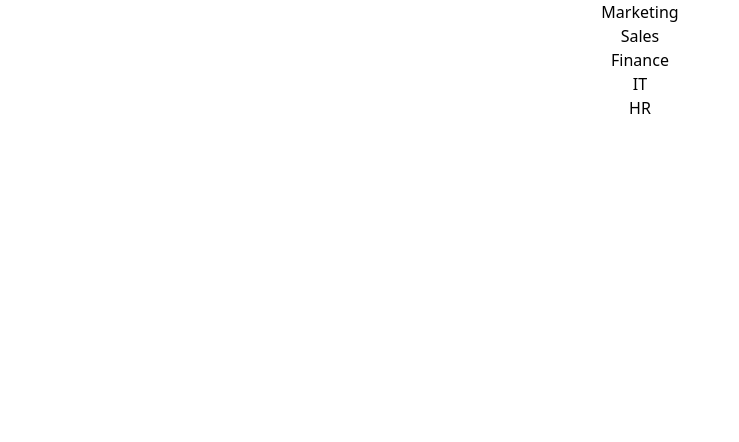
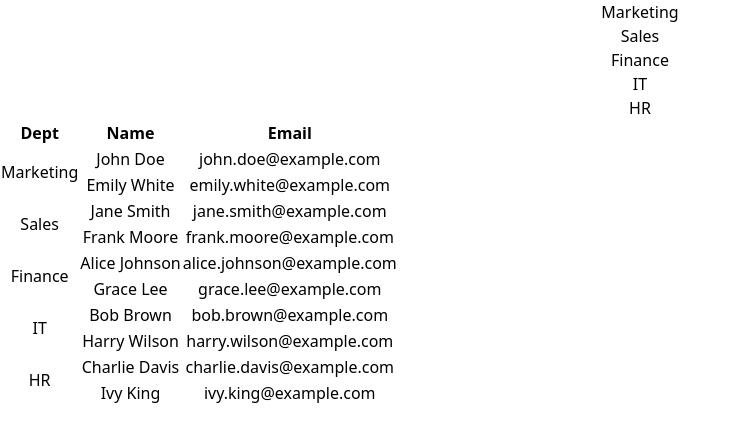
Before and after one commit to akshitchowdhury/playground, a React (Create React App) app: page / in a window 1280 px wide. Shown: the top 442 px of the page, without its empty margins (0-739 px from the left). Built offline with nearby package versions, Linux system fonts and the light colour scheme.

Commit message:
nchabge12

```diff
--- a/src/playFiles/Table/Table.jsx
+++ b/src/playFiles/Table/Table.jsx
@@ -6,7 +6,7 @@ const Table = () => {
     const depts = new Set (data.map((item)=>item.dept))
     const[deptList,setDeptList] = useState([])
 
-     const[objectList,setObjectList] = useState([{name: '', dept:''}])
+     const[objectList,setObjectList] = useState([])
     useEffect(()=>{
         // setDataList(data)
         // setDeptList(data.map((item)=>item.dept))
@@ -18,13 +18,14 @@ const Table = () => {
             const people = data.filter((item)=>item.dept===dept);
             return{
                 dept: dept,
-                people: people.map((person)=>({
+                emp: people.map((person)=>({
                     name: person.name,
                     email: person.email
                 }))
             }
         })
     setObjectList(groupedList)
+    console.log(groupedList)
     },[])
   return (
     <div>
@@ -35,9 +36,27 @@ const Table = () => {
         </>
     ))
 }
-      <table>
-        <th></th>
-      </table>
+<table>
+  <thead>
+    <tr>
+      <th>Dept</th>
+      <th>Name</th>
+      <th>Email</th>
+    </tr>
+  </thead>
+  <tbody>
+    {objectList.map((group, index) => (
+      group.emp.map((employee, i) => (
+        <tr key={`${index}-${i}`}>
+          {i === 0 && <td rowSpan={group.emp.length}>{group.dept}</td>}
+          <td>{employee.name}</td>
+          <td>{employee.email}</td>
+        </tr>
+      ))
+    ))}
+  </tbody>
+</table>
+
     </div>
   )
 }
```
